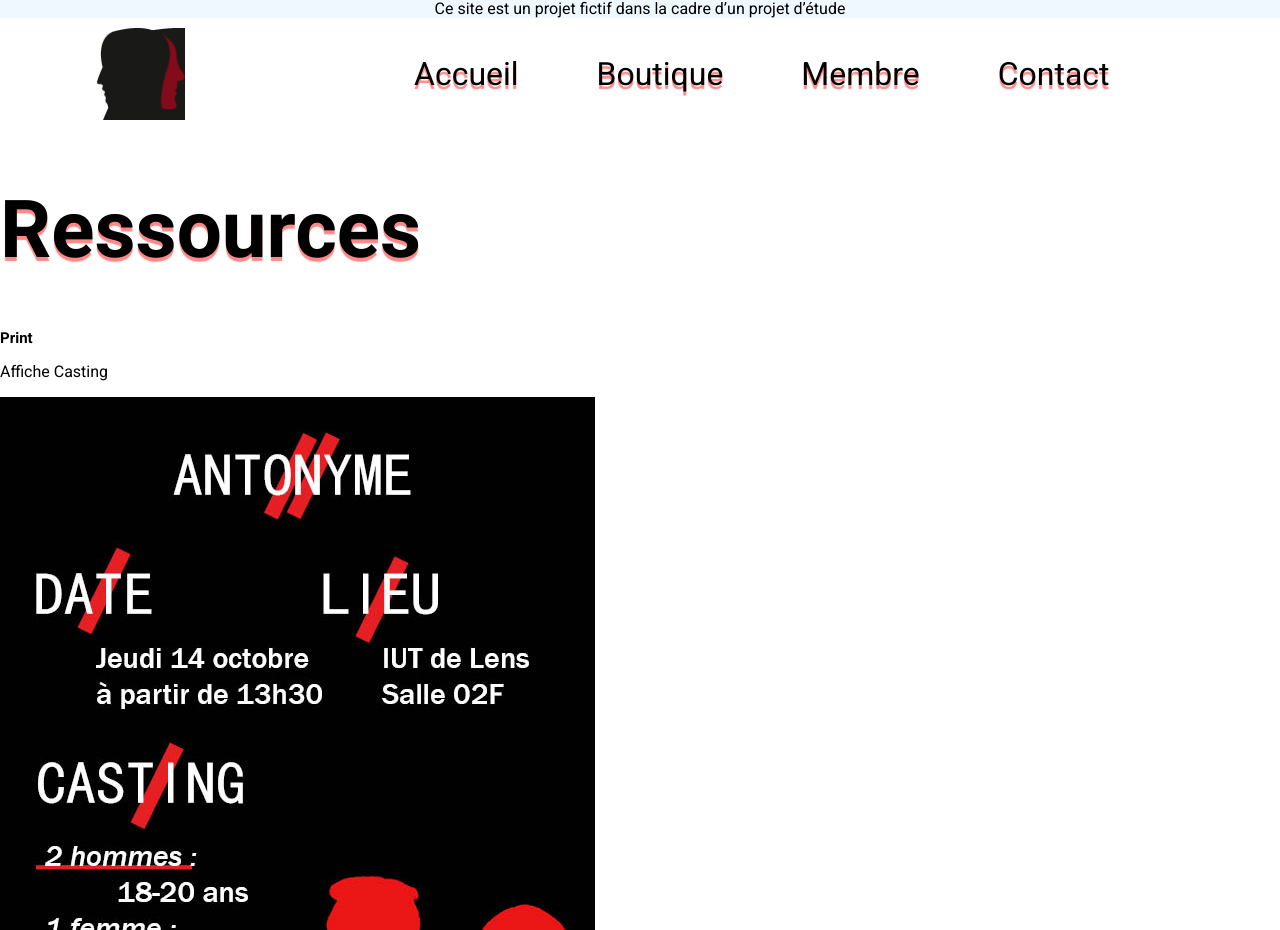
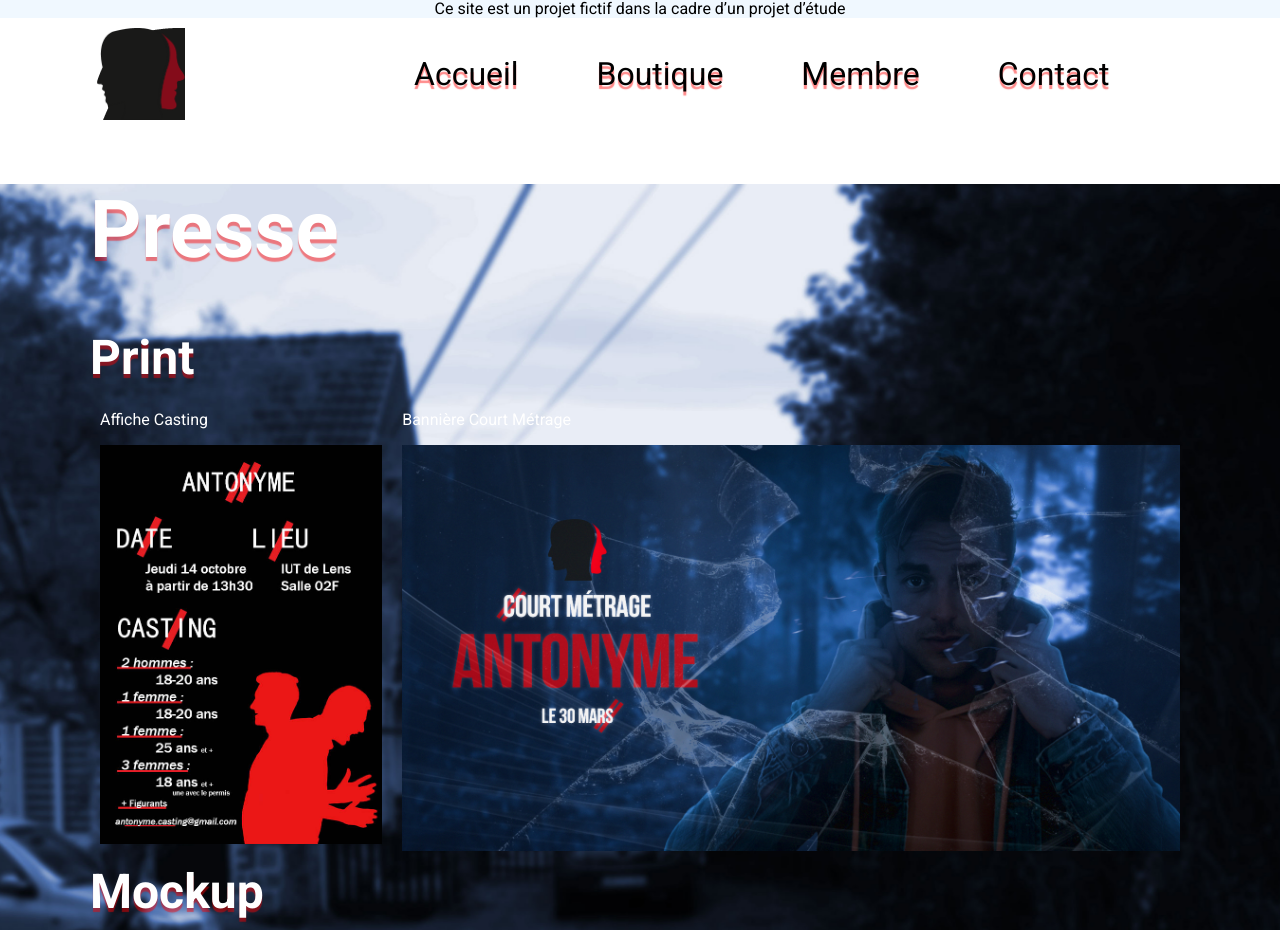
Before and after one commit to Balfoo/Antonyme, a PHP site: page /antonyme/ressources in a window 1280 px wide; the page is wider, and only the part inside the window is pictured. Shown: the top 930 px of that part. Run offline with PHP 8.4, Linux system fonts and the light colour scheme.

Commit message:
page presse

```diff
--- /dev/null
+++ b/asset/presse.css
@@ -0,0 +1,35 @@
+.presse-flex {
+    display: flex;
+  }
+
+  .presse-flex img {
+    width: 100%;
+    transition: 0.2s;
+  }
+  .presse-flex img:hover {
+    transform: scale(1.05);
+    transition: 0.2s;
+  }
+
+  .presse-flex div {
+    margin: 10px;
+  }
+
+  .presse-titre {
+      margin:  0 0 20px 0 !important;
+  }
+
+.presse-fond {
+    background: url('../asset/img/maison_anna_assombri.jpg');
+    background-repeat: no-repeat;
+    background-size: cover;
+    background-position: center;
+    color: white;
+}
+
+
+@media (max-width:800px) {
+    .presse-flex {
+        flex-direction: column;
+    }
+}
--- a/asset/style.css
+++ b/asset/style.css
@@ -15,10 +15,14 @@ body {
 	top: 0;
 }
 
-h1 {
+h1, h2 {
   font-weight: bold;
   font-size: 5rem !important;
   text-shadow: 0px 4px 1px rgba(255, 0, 0, 0.47);
+}
+h2 {
+  font-size: 3rem !important;
+  margin: 0;
 }
 
 .infos_bas {
--- a/partials/_header.php
+++ b/partials/_header.php
@@ -9,6 +9,7 @@
     <link rel="stylesheet" href="asset/contact.css">
     <link rel="stylesheet" href="asset/mentions-legales.css">
     <link rel="stylesheet" href="asset/accueil.css">
+    <link rel="stylesheet" href="asset/presse.css">
     <link rel="stylesheet" href="asset/style.css">
     <link rel="stylesheet" href="asset/normalize.css"> <!--Doit toujours être en dernier ! -->
 </head>
--- a/view/ressources_view.php
+++ b/view/ressources_view.php
@@ -2,15 +2,16 @@
 include('partials/_header.php');
 ?>
 <body>
+<div class="presse-fond">
+    <div class="container">
             <div>
-        <h1>Ressources</h1>
+                <h1 class="presse-noir" >Presse</h1>
             </div>
-    <div></div>
 
         <section>
             <h2>Print</h2>
 
-    <div>
+            <div class="presse-flex">
                 <div>
                     <p>Affiche Casting</p>
                     <a href="asset\img\ressources\Affiche_Casting_Noir.pdf" target="_blanc" ><img src="asset\img\ressources\Affiche_Casting_Noir.jpg" alt="Affiche"></a>
@@ -23,12 +24,10 @@ include('partials/_header.php');
             </div>
         </section>
 
-<div></div>
-
         <section>
 
             <h2>Mockup</h2>
-    <div>
+            <div class="presse-flex">
                 <div>
                     <p>Feuille</p>
                     <a href="asset\img\ressources\mockupfeuilles.jpg" target="_blanc"><img src="asset\img\ressources\mockupfeuilles.jpg" alt="mockupfeuilles"></a>
@@ -43,6 +42,8 @@ include('partials/_header.php');
         </section>
 
         </div>
+    </div>
+</div>
 </body>
 <?php
 include('partials/_footer.php');
```
Lines whose indentation alone changed are shown as unchanged.
